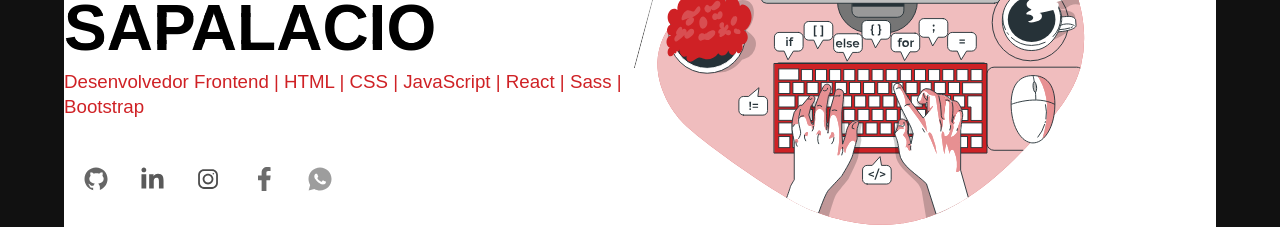
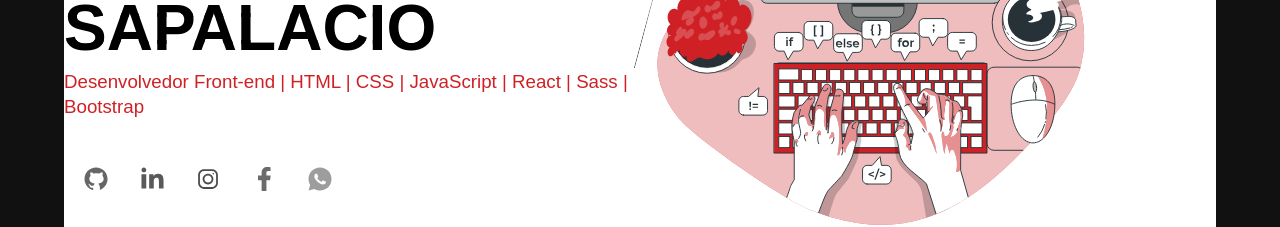
Before and after one commit to BrunoSapalacio/Portfolio, a React (Create React App) app: page / in a window 1280 px wide. Shown: the part 355-582 px from the top of the page. Built offline with nearby package versions, Linux system fonts and the light colour scheme; a web font is replaced by a local one.

Commit message:
Fix: Site name and info home

```diff
--- a/public/index.html
+++ b/public/index.html
@@ -25,7 +25,7 @@
       work correctly both with client-side routing and a non-root public URL.
       Learn how to configure a non-root public URL by running `npm run build`.
     -->
-    <title>Bruno Sapalacio</title>
+    <title>Bruno Sapalacio - Desenvolvedor Front-end</title>
   </head>
   <body>
     <noscript>You need to enable JavaScript to run this app.</noscript>
--- a/src/components/home.js
+++ b/src/components/home.js
@@ -31,7 +31,7 @@ const Home = () => {
             <h1 style={{'--index': "1"}}>SAPALACIO</h1>
             <h1 style={{'--index': "2"}}>SAPALACIO</h1>
           </div>
-          <h3>Desenvolvedor Frontend | HTML | CSS | JavaScript | React | Sass | Bootstrap</h3>
+          <h3>Desenvolvedor Front-end | HTML | CSS | JavaScript | React | Sass | Bootstrap</h3>
           <ul>
           <a className="github-2 tooltip" href='https://github.com/BrunoSapalacio' target="_blank" rel="noreferrer"><span className="tooltiptext">GitHub</span></a>
           <a className="linkedin tooltip" href='https://www.linkedin.com/in/bruno-sapalacio-mineiro-0b7a25231/' target="_blank" rel="noreferrer"><span className="tooltiptext">LinkedIn</span></a>
```
